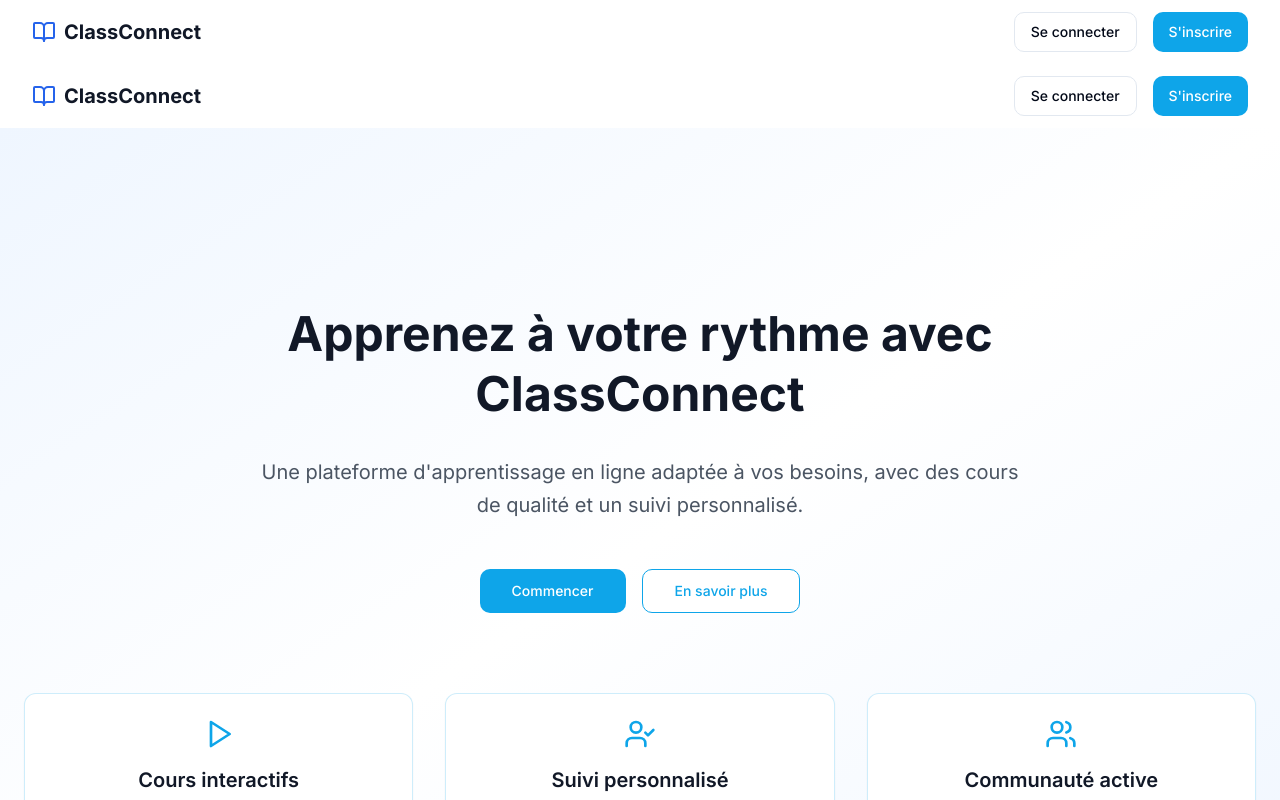
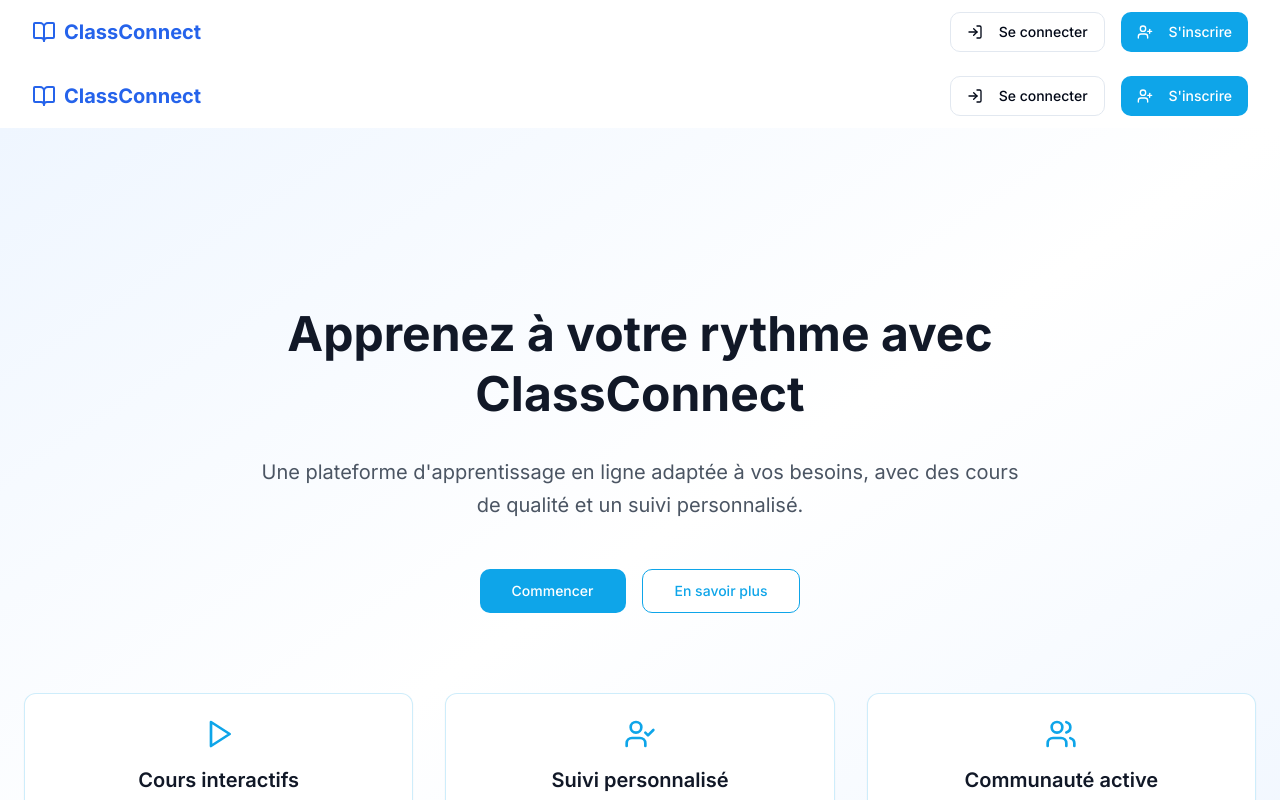
Before and after one commit to Stevich/edu-interaction-hub, a React (Vite) app: page / in a window 1280 px wide. Shown: the top 800 px of the page. Built offline with nearby package versions, Linux system fonts and the light colour scheme.

Commit message:
Update navigation styles
Removed a line from the navigation component and changed the color of "ClassConnect" to blue, along with the icons for "Se connecter" and "S'inscrire".
[skip gpt_engineer]

```diff
--- a/src/components/Navigation.tsx
+++ b/src/components/Navigation.tsx
@@ -4,7 +4,7 @@ import { useAuth } from "@/components/auth/AuthProvider";
 import { Button } from "@/components/ui/button";
 import { LoginDialog } from "@/components/auth/LoginDialog";
 import { RegisterDialog } from "@/components/auth/RegisterDialog";
-import { BookOpen } from "lucide-react";
+import { BookOpen, LogIn, UserPlus } from "lucide-react";
 
 export const Navigation = () => {
   const { user, isAdmin, signOut } = useAuth();
@@ -18,7 +18,7 @@ export const Navigation = () => {
           <div className="flex items-center">
             <Link to="/" className="flex items-center space-x-2 text-xl font-bold text-gray-900">
               <BookOpen className="h-6 w-6 text-blue-600" />
-              <span>ClassConnect</span>
+              <span className="text-blue-600">ClassConnect</span>
             </Link>
             <div className="hidden sm:ml-6 sm:flex sm:space-x-8">
               {isAdmin && (
@@ -42,11 +42,13 @@ export const Navigation = () => {
                   variant="outline"
                   onClick={() => setLoginOpen(true)}
                 >
+                  <LogIn className="mr-2" />
                   Se connecter
                 </Button>
                 <Button
                   onClick={() => setRegisterOpen(true)}
                 >
+                  <UserPlus className="mr-2" />
                   S'inscrire
                 </Button>
                 <LoginDialog
```
